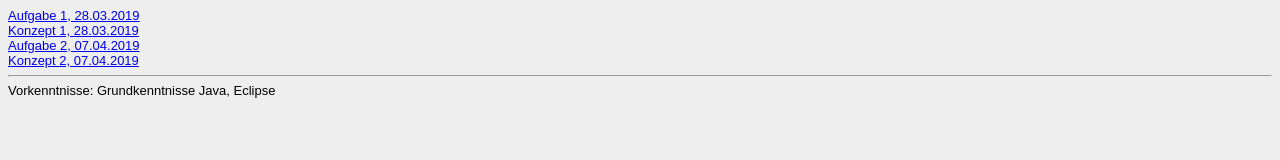
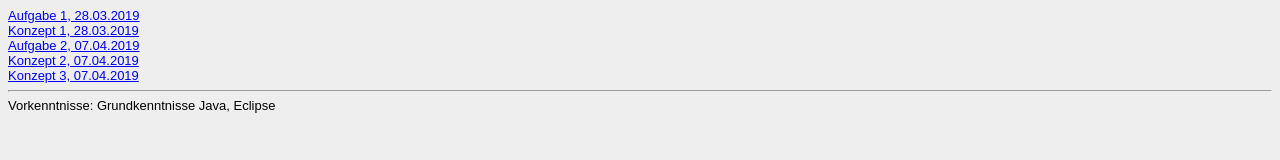
Before and after one commit to weiberta/weiberta.github.io, a plain HTML site: page Steckbrief/steckbrief.htm in a window 1280 px wide. Drawn offline with Linux system fonts and the light colour scheme.

Commit message:
Aufgabe03

```diff
--- a/Steckbrief/steckbrief.htm
+++ b/Steckbrief/steckbrief.htm
@@ -11,7 +11,7 @@
     <a href="https://weiberta.github.io/Aufgabe_01/Konzept01.jpg" target="_blank">Konzept 1, 28.03.2019</a></br>
     <a href="https://weiberta.github.io/Aufgabe_02/Aufgabe_02.html" target="_blank">Aufgabe 2, 07.04.2019</a></br>
     <a href="https://weiberta.github.io/Aufgabe_02/Konzept02.jpg"    target="_blank">Konzept 2, 07.04.2019</a></br>
-
+    <a href="https://weiberta.github.io/Aufgabe_03/Scribble03.jpg"    target="_blank">Konzept 3, 07.04.2019</a></br>
 
 
     <hr>
```
Also changed, not shown: Aufgabe_03/Scribble03.JPG (added).
